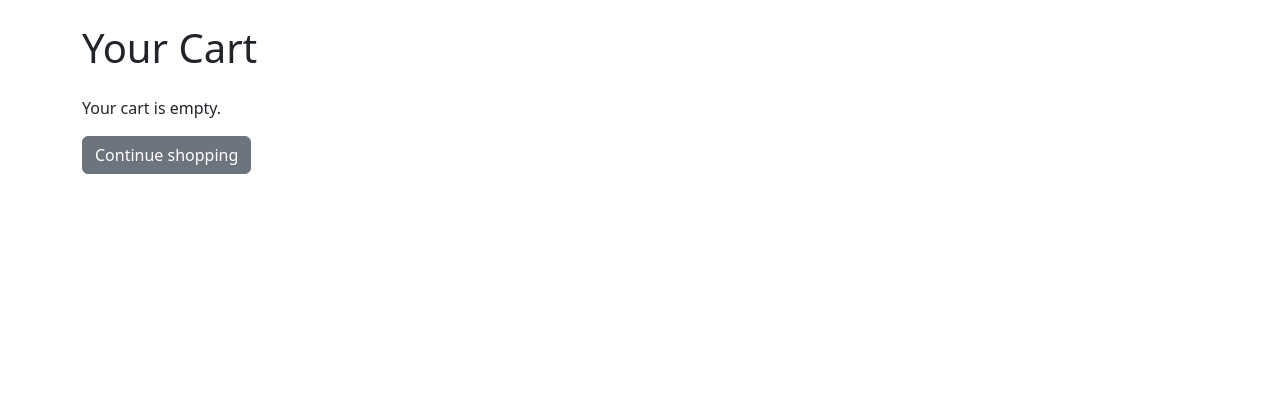
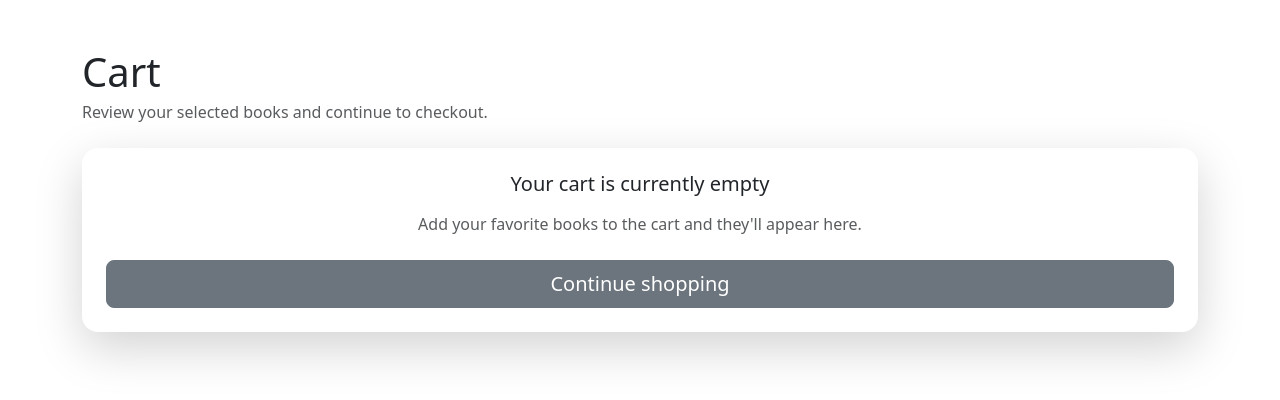
Before and after one commit to PineZero-oss/DavesList, a PHP site: page /cart.php in a window 1280 px wide. Shown: the top 400 px of the page. Run offline with PHP 8.4, Linux system fonts and the light colour scheme.

Commit message:
can clear cart now

```diff
--- a/cart.php
+++ b/cart.php
@@ -7,27 +7,45 @@ $cart = $_SESSION['cart'] ?? [];
 ?>
 <!DOCTYPE html>
 <html lang="en">
+
 <head>
   <meta charset="utf-8">
   <meta name="viewport" content="width=device-width, initial-scale=1">
   <link rel="stylesheet" href="css/bootstrap.min.css">
   <title>Your Cart</title>
-    <style> .qty { width:60px } </style>
+  <style>
+    .qty {
+      width: 60px
+    }
+  </style>
 </head>
+
 <body>
-  <div class="container py-4">
-    <h1 class="mb-4">Your Cart</h1>
+  <div class="container py-5">
+    <div class="d-flex flex-column flex-md-row align-items-start justify-content-between mb-4 gap-3">
+      <div>
+        <h1 class="mb-1">Cart</h1>
+        <p class="text-muted mb-0">Review your selected books and continue to checkout.</p>
+      </div>
+      <?php if (!empty($cart)): ?>
+        <span class="badge bg-primary fs-6 py-2 px-3"><?= count($cart) ?> item<?= count($cart) !== 1 ? 's' : '' ?></span>
+      <?php endif; ?>
+    </div>
+
     <?php if (empty($cart)): ?>
-      <p>Your cart is empty.</p>
-      <a href="homepage.php" class="btn btn-secondary">Continue shopping</a>
+      <div class="card shadow-lg rounded-4 p-4 text-center border-0">
+        <h2 class="h5 mb-3">Your cart is currently empty</h2>
+        <p class="text-muted mb-4">Add your favorite books to the cart and they'll appear here.</p>
+        <a href="homepage.php" class="btn btn-secondary btn-lg ">Continue shopping</a>
+      </div>
     <?php else: ?>
-      <table class="table">
-        <thead><tr><th>Book</th><th>Price</th><th>Qty</th><th>Line total</th></tr></thead>
-        <tbody>
+      <div class="row gx-4 gy-4">
+        <div class="col-12 col-xl-8">
+          <div class="list-group shadow-sm rounded-4 overflow-hidden">
             <?php
             $total = 0.0;
             foreach ($cart as $book_id => $qty):
-            $stmt = $conn->prepare("SELECT bookName, bookPrice FROM addbooks WHERE book_Id = ?");
+              $stmt = $conn->prepare("SELECT bookName, bookPrice, bookImage FROM addbooks WHERE book_Id = ?");
               $stmt->bind_param('i', $book_id);
               $stmt->execute();
               $res = $stmt->get_result();
@@ -35,28 +53,53 @@ $cart = $_SESSION['cart'] ?? [];
                 $line = $row['bookPrice'] * $qty;
                 $total += $line;
                 ?>
-          <tr>
-            <td><?= htmlspecialchars($row['bookName']) ?></td>
-            <td>R<?= number_format($row['bookPrice'],2) ?></td>
-            <td><?= intval($qty) ?></td>
-            <td>R<?= number_format($line,2) ?></td>
-          </tr>
+                <div class="list-group-item cart-item p-3 border-0">
+                  <div class="row g-3 align-items-center">
+                    <div class="col-auto">
+                      <img src="<?= htmlspecialchars('uploads/' . $row['bookImage']) ?>"
+                        alt="<?= htmlspecialchars($row['bookName']) ?> cover" class="cart-item-image rounded">
+                    </div>
+                    <div class="col">
+                      <h5 class="mb-2"><?= htmlspecialchars($row['bookName']) ?></h5>
+                      <div class="d-flex flex-column flex-sm-row gap-3 align-items-sm-center text-muted small mb-2">
+                        <span class="fw-semibold">Unit price: R<?= number_format($row['bookPrice'], 2) ?></span>
+                        <span>Quantity: <strong><?= intval($qty) ?></strong></span>
+                      </div>
+                      <p class="mb-0 fw-semibold">Line total: R<?= number_format($line, 2) ?></p>
+                    </div>
+                  </div>
+                </div>
                 <?php
               }
             endforeach;
             ?>
-        </tbody>
-        <tfoot>
-          <tr><th colspan="3">Total</th><th>R<?= number_format($total,2) ?></th></tr>
-        </tfoot>
-      </table>
-      <a href="homepage.php" class="btn btn-secondary">Continue shopping</a>
-      <a href="#" class="btn btn-primary">Checkout</a>
-      <form method="post" action="addToCart.php" name="clearCart" class="d-inline">
-       <button type="submit" class="btn btn-outline-danger">Clear Cart</button>
+          </div>
+        </div>
+
+        <div class="col-12 col-xl-4">
+          <div class="card shadow-sm rounded-4 summary-card border-0">
+            <div class="card-body p-4">
+              <h2 class="h5 mb-3">Order summary</h2>
+              <div class="d-flex justify-content-between mb-2 text-muted">
+                <span>Items</span>
+                <span><?= count($cart) ?></span>
+              </div>
+              <div class="d-flex justify-content-between align-items-center mb-4">
+                <span class="fw-semibold">Total</span>
+                <span class="fs-4 fw-bold">R<?= number_format($total, 2) ?></span>
+              </div>
+              <a href="#" class="btn btn-primary w-100 rounded-pill mb-2">Checkout</a>
+              <a href="homepage.php" class="btn btn-outline-secondary w-100 rounded-pill mb-2">Continue shopping</a>
+              <form method="post" action="addToCart.php">
+                <button type="submit" name="clearCart" value="1" class="btn btn-outline-danger w-100 rounded-pill">Clear
+                  cart</button>
               </form>
-
+            </div>
+          </div>
+        </div>
+      </div>
     <?php endif; ?>
   </div>
 </body>
+
 </html>
```
Also changed, not shown: addToCart.php (+7 -6 lines). Lines whose indentation alone changed are shown as unchanged.
